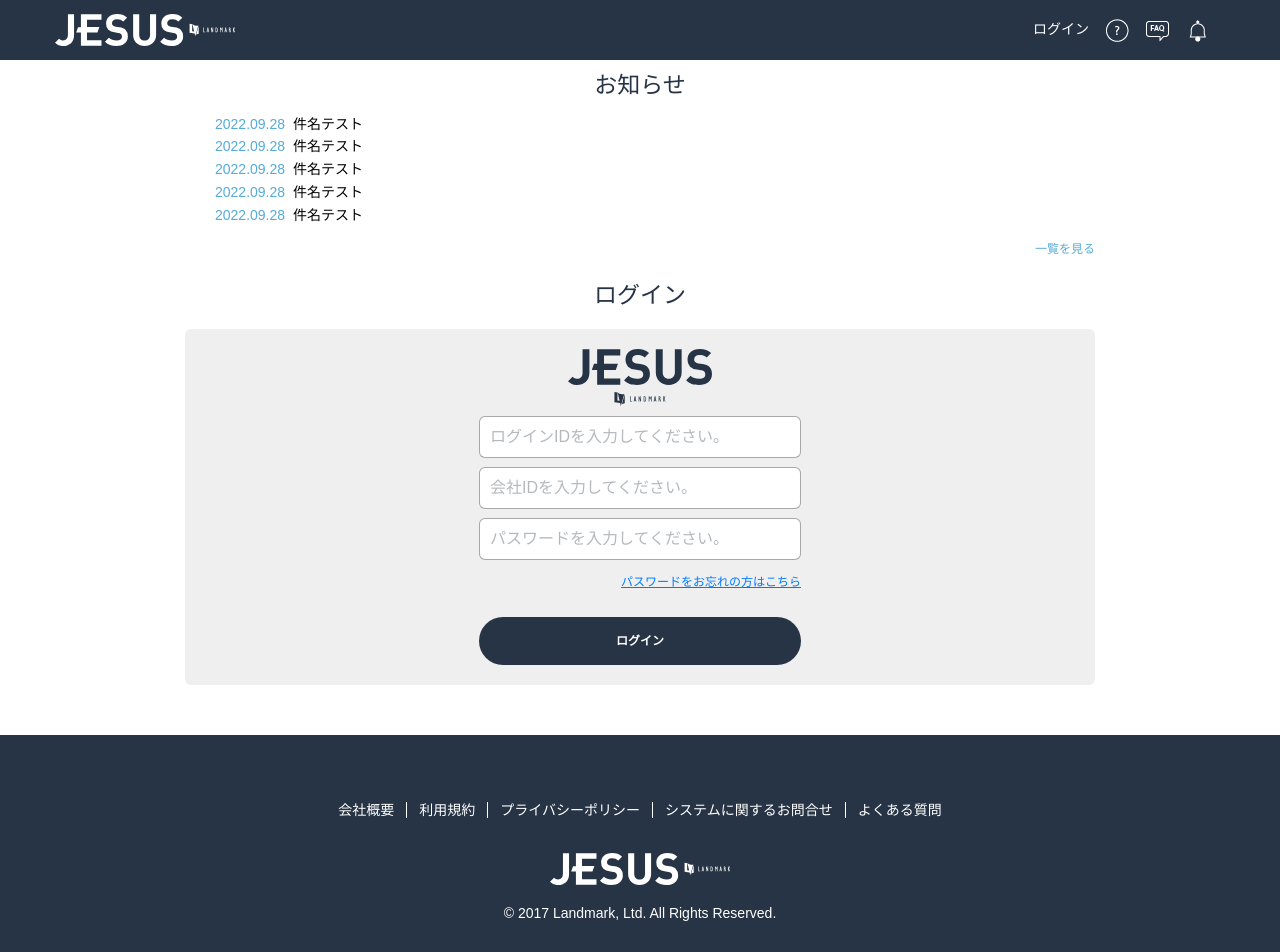
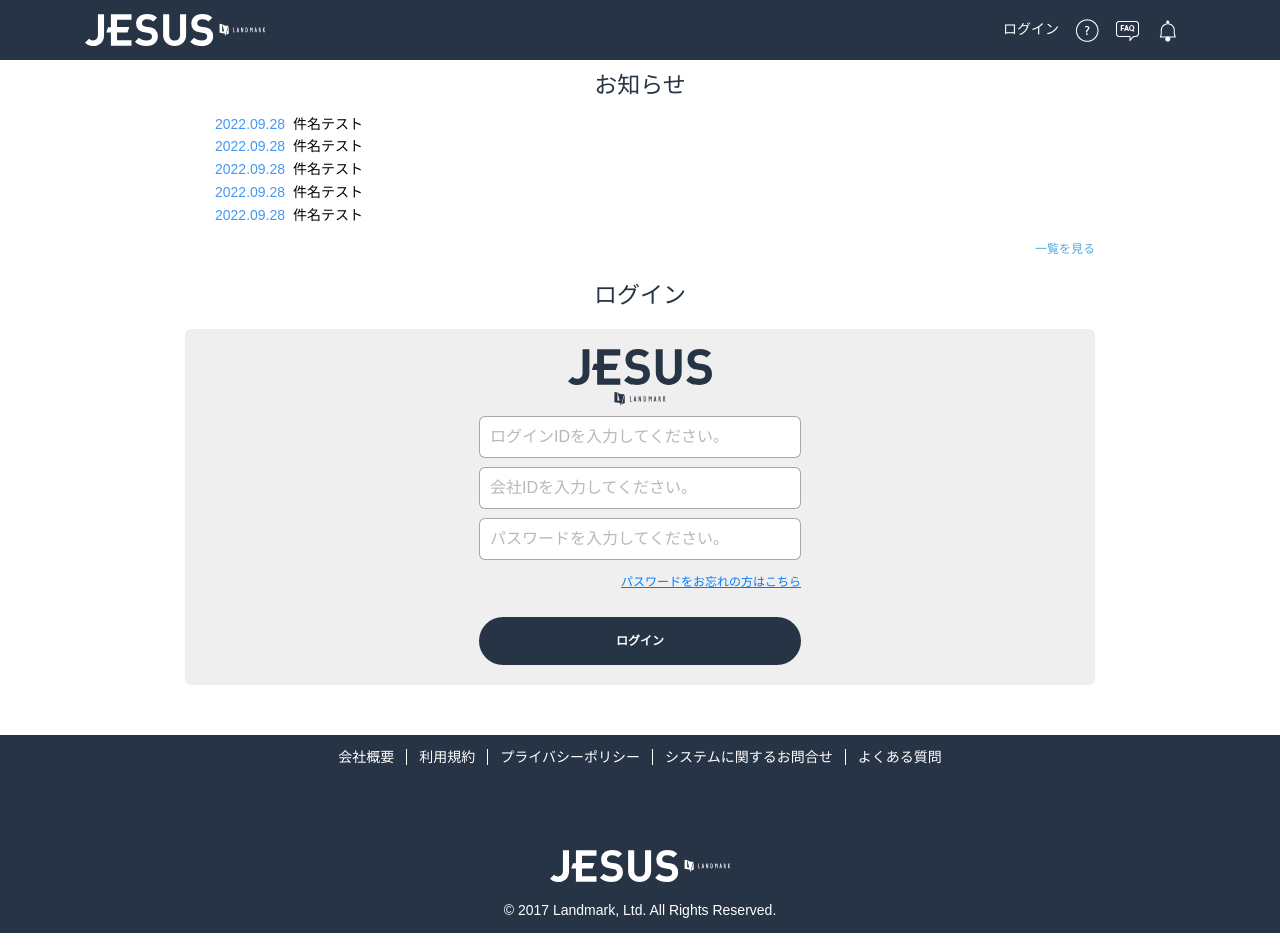
Before and after one commit to windoo2809/beetech_reactjs, a React (Create React App) app in the folder app/front/: page / in a window 1280 px wide. Shown: the top 952 px of the page. Built offline with nearby package versions, Linux system fonts and the light colour scheme; no server answers.

Commit message:
MH WEG_03_0010

```diff
--- a/app/front/package.json
+++ b/app/front/package.json
@@ -30,6 +30,7 @@
     "historykana": "^1.0.4",
     "i18next": "^19.9.1",
     "i18next-browser-languagedetector": "^6.0.1",
+    "japan-postal-code": "^0.2.0",
     "jest": "^24.7.1",
     "jest-enzyme": "^7.1.2",
     "jwt-decode": "^3.1.2",
--- a/app/front/src/App.js
+++ b/app/front/src/App.js
@@ -7,7 +7,7 @@
 const Login = lazy(() => import("./screens/login.jsx"));
 const FormMail = lazy(() => import("./screens/form_mail.jsx"));
 const StaticNotFound = lazy(() => import("./screens/notfound"));
-const Customer = lazy(() => import("./screens/customer.jsx"));
+const ConstructionInfo = lazy(() => import("./screens/construction_info.jsx"));
 const Dashboard = lazy(() => import("./screens/dashboard.jsx"));
 
 localStorage.setItem("i18nextLng", "jp");
@@ -39,7 +39,7 @@
             <Route exact path={LinkName.PAGE_LOGIN} component={Login} />
             <Route exact path={LinkName.LOGIN} component={Login} />
             <Route exact path={LinkName.MAIL_FORM} component={FormMail} />
-            <Route exact path={LinkName.CUSTOMER} component={Customer} />
+            <Route exact path={LinkName.CONSTRUCTION_INFO} component={ConstructionInfo} />
             <Route exact path={LinkName.DASHBOARD} component={Dashboard} />
             <ProtectedRoute component={StaticNotFound} />
           </Switch>
--- a/app/front/src/api/customer.js
+++ /dev/null
@@ -1,14 +0,0 @@
-import axiosClient from "./axiosClient";
-
-const customer = {
-  getCustomer(params) {
-    const url = "/users/1";
-    return axiosClient.get(url, params);
-  },
-  postBranchId(params, config) {
-    const url = "/login/branch";
-    return axiosClient.post(url, params, config);
-  },
-};
-
-export default customer;
--- a/app/front/src/assets/scss/screens/customer.scss
+++ b/app/front/src/assets/scss/screens/construction_info.scss
@@ -1,6 +1,22 @@
 @import "../common/variables";
 @import "../common/mixins";
+#root {
+  min-height: 100vh;
+  display: flex;
+  -moz-flex-direction: column;
+  flex-direction: column;
+}
 
+body {
+  font-family: "NotoSansJP";
+  min-height: 100vh;
+  line-height: 1.8em;
+  overflow-x: hidden;
+  font-size: 14px;
+  color: #273445;
+  font-weight: 400;
+  word-break: break-word;
+}
 .sticky-footer {
   position: relative;
   display: flex;
@@ -17,15 +33,15 @@
 .construction-information__box {
   width: 65%;
   margin: auto;
-
+  @media (max-width: 767px) {
+    width: 100%;
+  }
   .form-check-input {
     margin-top: 0.35rem;
   }
 }
 
 .construction-information {
-  min-height: 100vh;
-
   .heading {
     padding: 30px 0px 25px;
     border-bottom: 2px solid;
@@ -37,6 +53,9 @@
       color: #000;
       font-weight: bold;
       margin: 0;
+      @media (max-width: 575px) {
+        font-size: 14px;
+      }
     }
   }
 
@@ -53,6 +72,9 @@
       background-color: unset;
       border-top: unset;
       font-size: 13px;
+      @media (max-width: 575px) {
+        padding: 0.75rem 1rem;
+      }
 
       .btn-cancel {
         background-color: #7d858f;
@@ -62,6 +84,10 @@
       button {
         min-width: 25%;
         padding: 10px;
+        @media (max-width: 575px) {
+          width: 100%;
+          margin-top: 5px;
+        }
       }
     }
   }
@@ -90,6 +116,16 @@
         padding: 16px 12px;
         font-weight: 500;
         border-radius: 8px;
+
+        &::placeholder {
+          opacity: 0.5;
+        }
+      }
+      p {
+        @media (max-width: 575px) {
+          margin-top: 5px;
+          font-size: 10px;
+        }
       }
     }
     .group-zip {
@@ -114,21 +150,25 @@
         width: 65%;
         margin: 10px auto;
         padding: 0 0.25rem;
+        @media (max-width: 767px) {
+          width: 100%;
+        }
 
         .btn-pink {
           border: 0;
           color: white;
+          background-color: #435a77 !important;
           border-radius: 5px !important;
           width: 100%;
           height: 55px;
           font-size: 17px;
+
         }
 
         .btn-pink:disabled {
           background-color: #435a77 !important;
         }
 
-        button:disabled,
         .btn:disabled {
           cursor: no-drop !important;
           opacity: 1;
--- a/app/front/src/assets/scss/screens/form_mail.scss
+++ b/app/front/src/assets/scss/screens/form_mail.scss
@@ -1,14 +1,12 @@
 @import "../common/variables";
 @import "../common/mixins";
+#root {
+  min-height: 100vh;
+  display: flex;
+  -moz-flex-direction: column;
+  flex-direction: column;
+}
 
-*,
-::after,
-::before {
-  box-sizing: border-box;
-}
-head {
-  display: none;
-}
 body {
   font-family: "NotoSansJP";
   min-height: 100vh;
@@ -19,6 +17,7 @@
   font-weight: 400;
   word-break: break-word;
 }
+
 .sticky-footer {
   position: relative;
   display: flex;
--- /dev/null
+++ b/app/front/src/assets/scss/screens/layouts/footer_new.scss
@@ -0,0 +1,75 @@
+@import "../../common/mixins";
+@import "../../common/variables";
+
+.container {
+  @media (max-width: 1199px) {
+    max-width: 100%;
+  }
+}
+.site-footer {
+  padding: 10px;
+  color: #ffffff;
+  text-align: center;
+  background-color: $background-color-main;
+
+  &__nav {
+    margin-bottom: 80px;
+
+    ul {
+      list-style: none;
+      margin: 0;
+      padding: 0;
+
+      li {
+        display: inline-block;
+        border-right: 1px solid #ffffff;
+        a {
+          color: #ffffff;
+          text-decoration: none;
+          font-size: 14px;
+        }
+        .link {
+          position: relative;
+          padding: 0 12px;
+          display: block;
+          line-height: 16px;
+          cursor: pointer;
+
+          &:hover {
+            transition: all linear 0.3s;
+            color: $color-main;
+          }
+        }
+
+        &:last-child {
+          border-right: 0;
+        }
+      }
+    }
+
+    @media (max-width: 991px) {
+      display: none;
+    }
+  }
+
+  &__logo {
+    margin-bottom: 16px;
+
+    @media (max-width: 575px) {
+      display: inline-block;
+      max-width: 30%;
+      margin-bottom: 12px;
+    }
+
+    img {
+      width: 180px;
+    }
+  }
+
+  // &__copyright {
+  //   font-size: 14px;
+  // }
+}
+img {
+  max-width: 100%;
+}
--- a/app/front/src/assets/scss/screens/layouts/header_ver_2.scss
+++ b/app/front/src/assets/scss/screens/layouts/header_ver_2.scss
@@ -48,6 +48,10 @@
     .right-box {
       .nav-link {
         grid-template-columns: repeat(2, 1fr);
+        @media (max-width: 479px) {
+          grid-gap: 10px;
+          display: flex;
+        }
       }
 
       .user-nav {
@@ -203,7 +207,7 @@
           text-decoration: none;
         }
         a:hover {
-          color: #005da5;
+          color: $color-main;
           transition: all linear 0.3s;
         }
       }
@@ -449,6 +453,11 @@
       .header-logo {
         width: 100px;
         height: auto;
+        @media (max-width: 480px) {
+          content: url(../../../images/logo-white.svg);
+          width: 50px;
+          height: auto;
+        }
       }
     }
   }
--- a/app/front/src/assets/scss/screens/login.scss
+++ b/app/front/src/assets/scss/screens/login.scss
@@ -1,6 +1,11 @@
 @import "../common/variables";
 @import "../common/mixins";
-
+#root {
+  min-height: 100vh;
+  display: flex;
+  -moz-flex-direction: column;
+  flex-direction: column;
+}
 body {
   font-family: "NotoSansJP", sans-serif;
   min-height: 100vh;
@@ -64,11 +69,11 @@
             text-decoration: none;
 
             &:hover {
-              color: #55abd9;
+              color: $color-main;
               transition: all linear 0.3s;
             }
             .date {
-              color: #55abd9;
+              color: $color-main;
             }
           }
         }
--- a/app/front/src/constants/link_name.js
+++ b/app/front/src/constants/link_name.js
@@ -8,6 +8,6 @@
     MAIL_FORM: '/mail-form',
     FAQ: '/faq',
     BELL: '/bell',
-    CUSTOMER: '/customer',
+    CONSTRUCTION_INFO: '/construction-info',
     DASHBOARD: '/dashboard',
 };
--- a/app/front/src/screens/form_mail.jsx
+++ b/app/front/src/screens/form_mail.jsx
@@ -25,6 +25,8 @@
     formState: { errors },
   } = useForm({
     shouldUseNativeValidation: true,
+    mode: "onChange",
+    reValidateMode: "onChange",
   });
 
   const onSubmit = () => {
```
Also changed, not shown: app/front/src/screens/construction_info.jsx (renamed from app/front/src/screens/customer.jsx, +77 -36 lines), app/front/src/screens/layouts/footer_new.jsx (+4 -6 lines).
